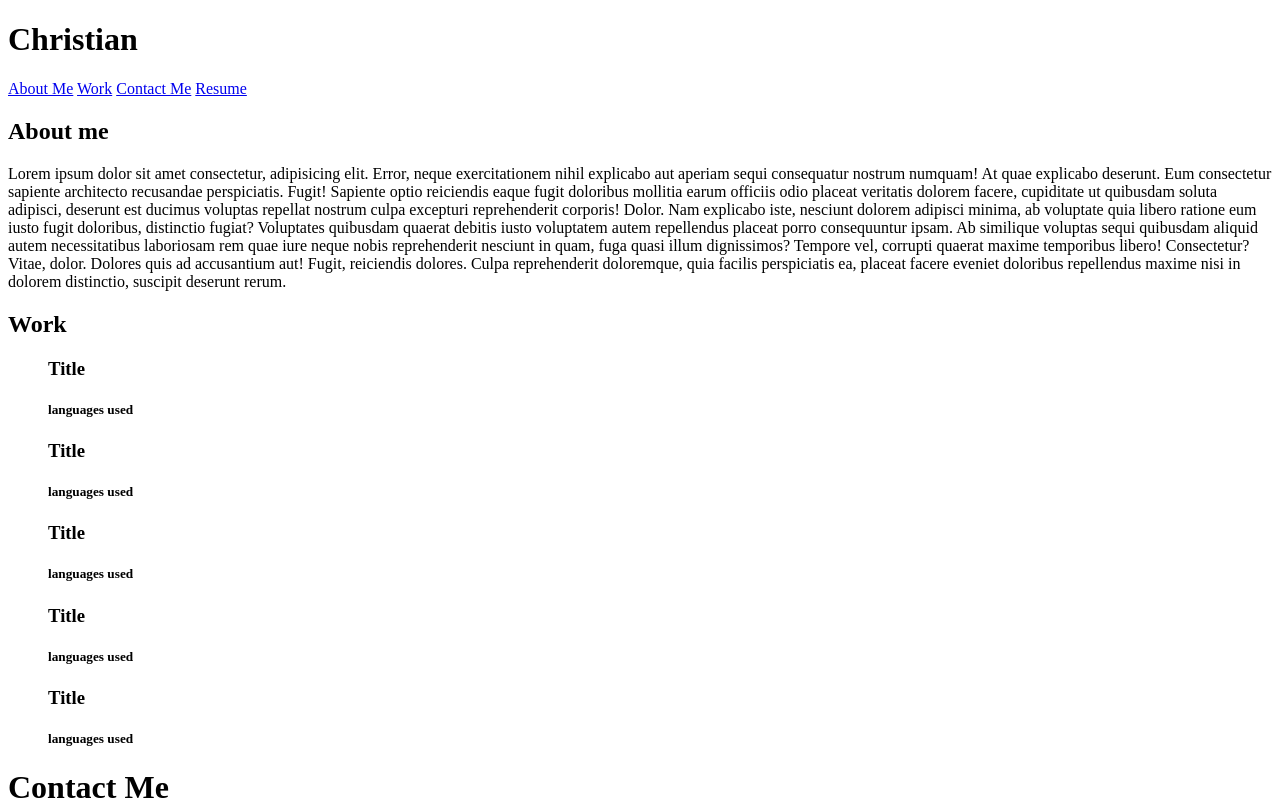
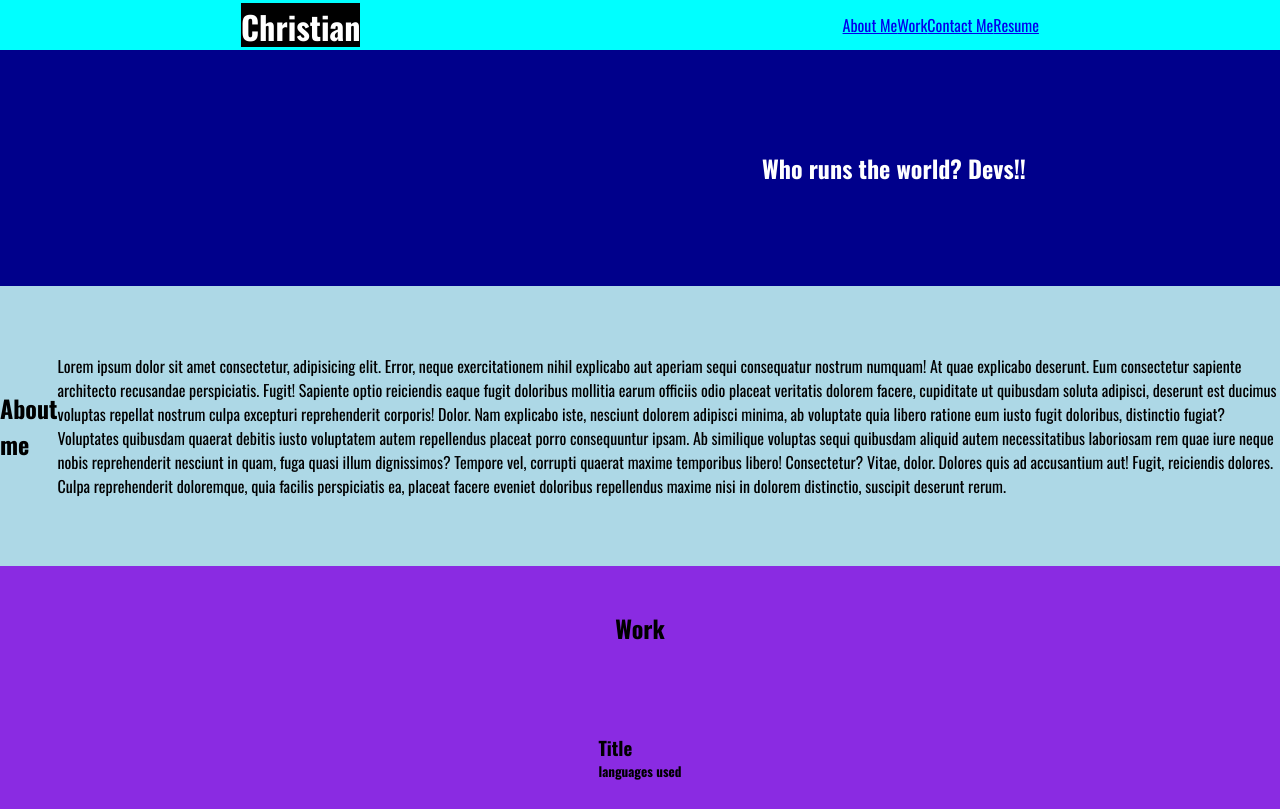
Before and after one commit to Abbate11/Portfolio, a plain HTML site: page index.html in a window 1280 px wide. Shown: the top 809 px of the page. Drawn offline with nearby package versions, Linux system fonts and the light colour scheme.

Commit message:
started styling elements to be in their general areas on the page

```diff
--- a/assets/style.css
+++ b/assets/style.css
@@ -0,0 +1,53 @@
+@import url(https://fonts.googleapis.com/css?family=Oswald);
+
+* {
+    margin: auto;
+    padding: 0;
+}
+
+body {
+    font-family: 'Oswald';
+}
+
+header {
+    display: flex;
+    background-color: aqua;
+    justify-content: flex-start;
+    height: 50px;
+}
+
+nav {
+    display: flex;
+    align-items: center;
+}
+
+.name {
+    background-color: black;
+    color: white;
+    height: 44px;
+}
+
+.subtitle {
+    display: flex;
+    background: darkblue;
+    color: white;
+    height: 236px;
+}
+
+.about-me {
+    display: flex;
+    background-color: lightblue;
+    height: 280px
+}
+
+.work {
+    display: flex;
+    background-color: blueviolet;
+    flex-direction: column;
+    height: 800px;
+}
+
+footer {
+    display: flex;
+    background-color: aqua;
+}
--- a/index.html
+++ b/index.html
@@ -4,6 +4,9 @@
     <meta charset="UTF-8">
     <meta name="viewport" content="width=device-width, initial-scale=1.0">
     <title>Christian Abbate Portfolio</title>
+    <link rel="preconnect" href="https://fonts.googleapis.com">
+    <link rel="preconnect" href="https://fonts.gstatic.com" crossorigin>
+    <link href="https://fonts.googleapis.com/css2?family=Abril+Fatface&family=Merriweather:ital,wght@0,300;0,400;0,700;0,900;1,300;1,400;1,700;1,900&family=Oswald:wght@200..700&family=Work+Sans:ital,wght@0,100..900;1,100..900&display=swap" rel="stylesheet">
     <link rel="stylesheet" href="./assets/style.css">
 </head>
 <body>
@@ -20,7 +23,13 @@
         </nav>
    </header>
 
+
    <main>
+
+            <section class="subtitle">
+                <img src="" alt="">
+                <h2>Who runs the world? Devs!!</h2>
+            </section>
 
             <article class="about-me">
                 <h1>About me</h1>
```
